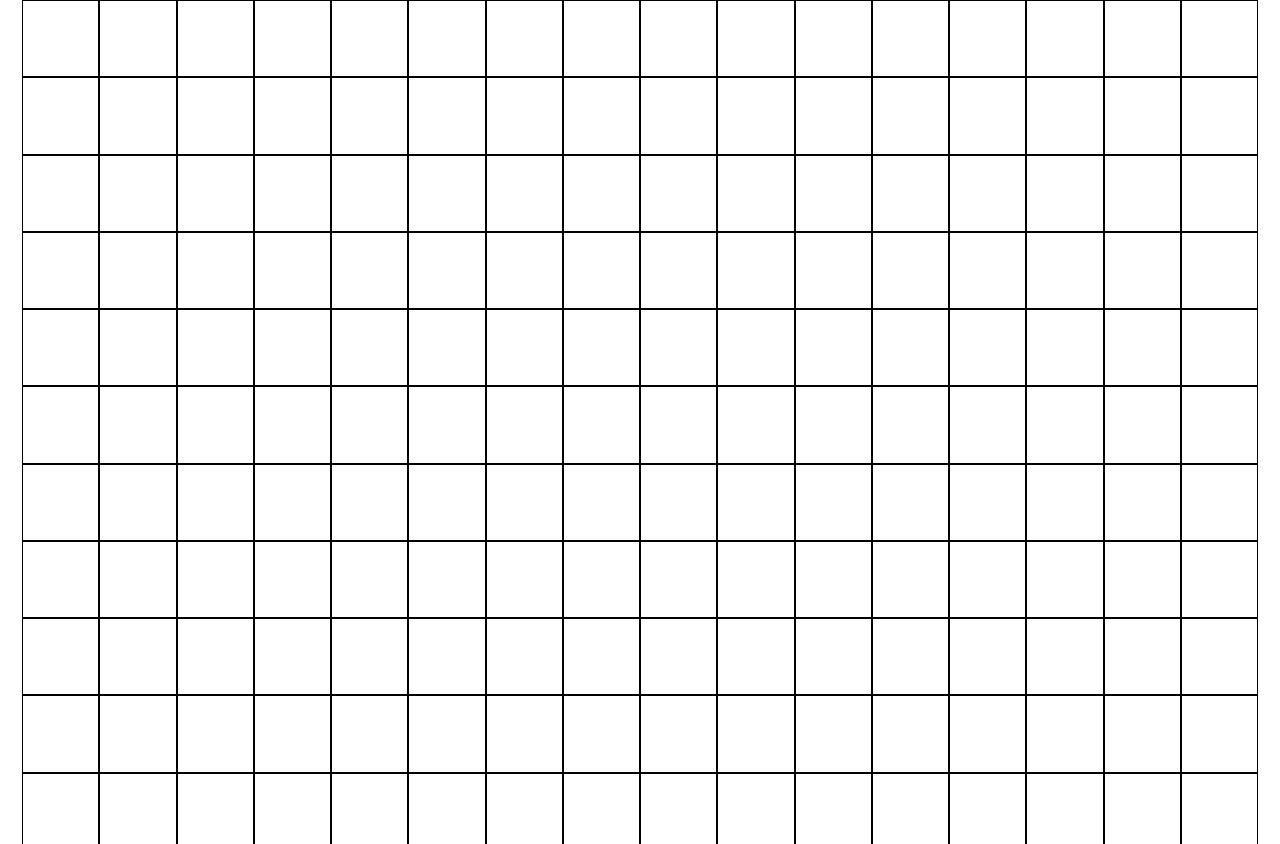
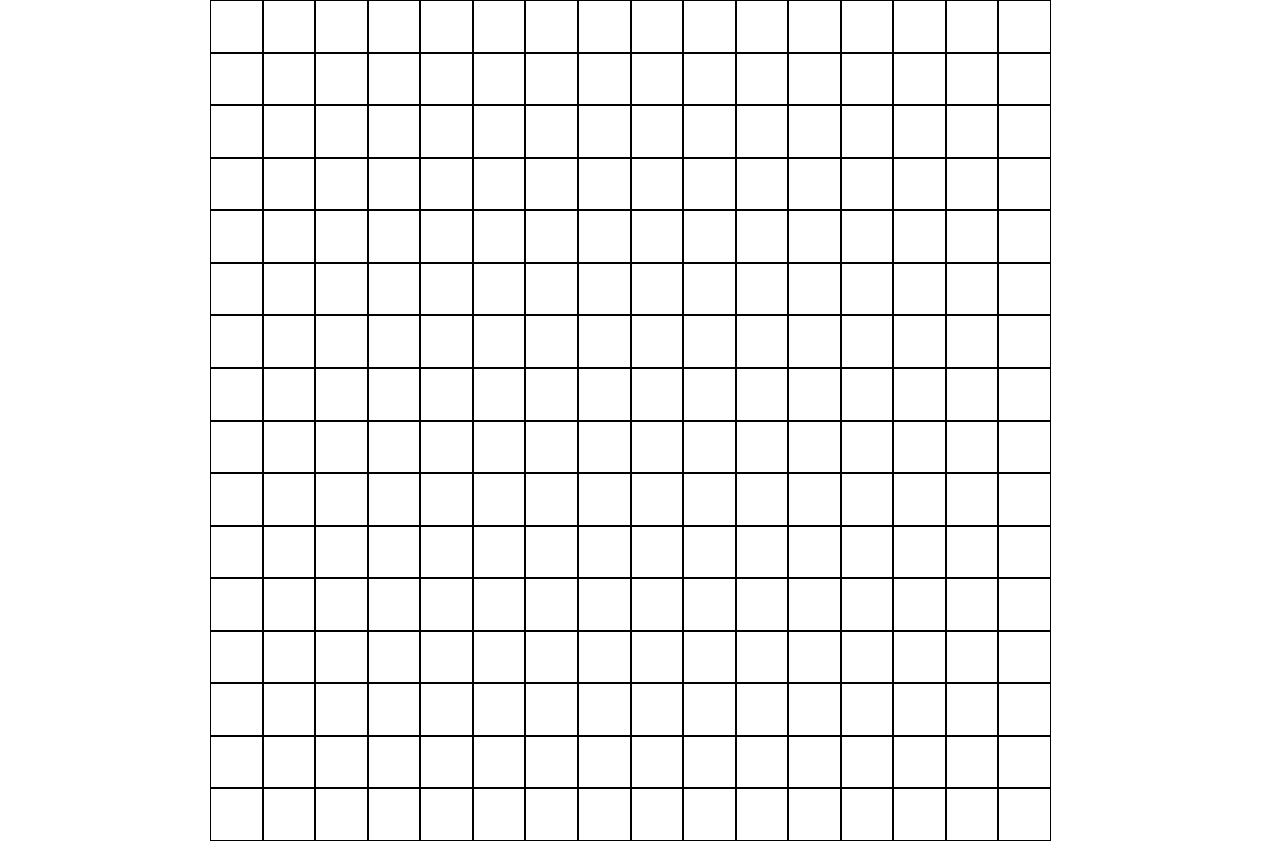
Before and after one commit to JonahKF/odin-etchasketch, a plain HTML site: page index.html in a window 1280 px wide. Shown: the top 844 px of the page. Drawn offline with Linux system fonts and the light colour scheme.

Commit message:
ADDED: Static Grid 16x16 size
Previous grid was 16x16, but had vertical overflow.
This grid is a static 16x16, using a container
that is set up take up a static 860px.
Grid tile width set using flex-basis.

```diff
--- a/script.js
+++ b/script.js
@@ -10,5 +10,7 @@ function setGrid(){
     }
 }
 
+
+
 //Start Etch-a-Sketch
 setGrid();
--- a/styles.css
+++ b/styles.css
@@ -3,12 +3,15 @@
     padding: 0;
 }
 
+body {
+    display: flex;
+    justify-content: center;
+}
+
 #container{
     display: flex;
-    align-items: center;
-    justify-content: center;
     flex-wrap: wrap;
-    height: 80vh;
+    width: 860px;
 }
 
 #child{
```
